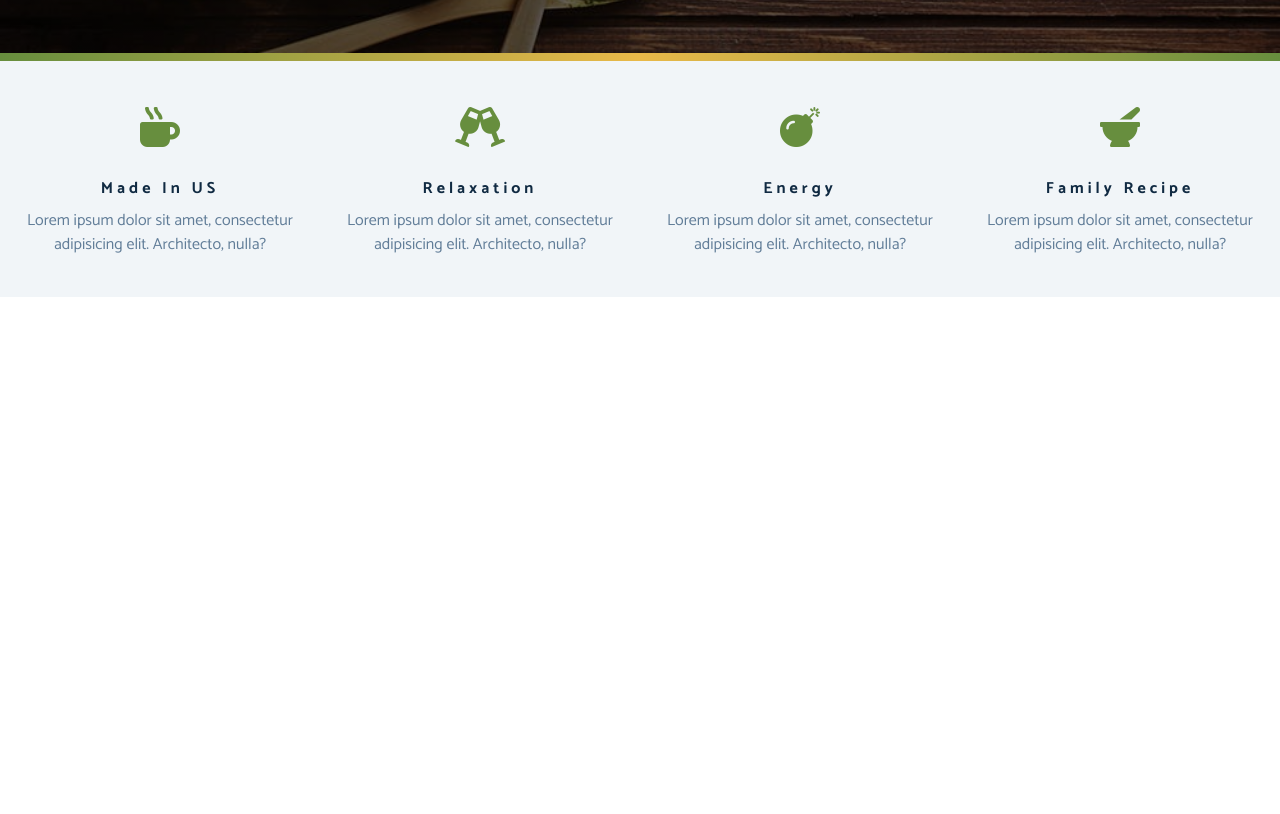
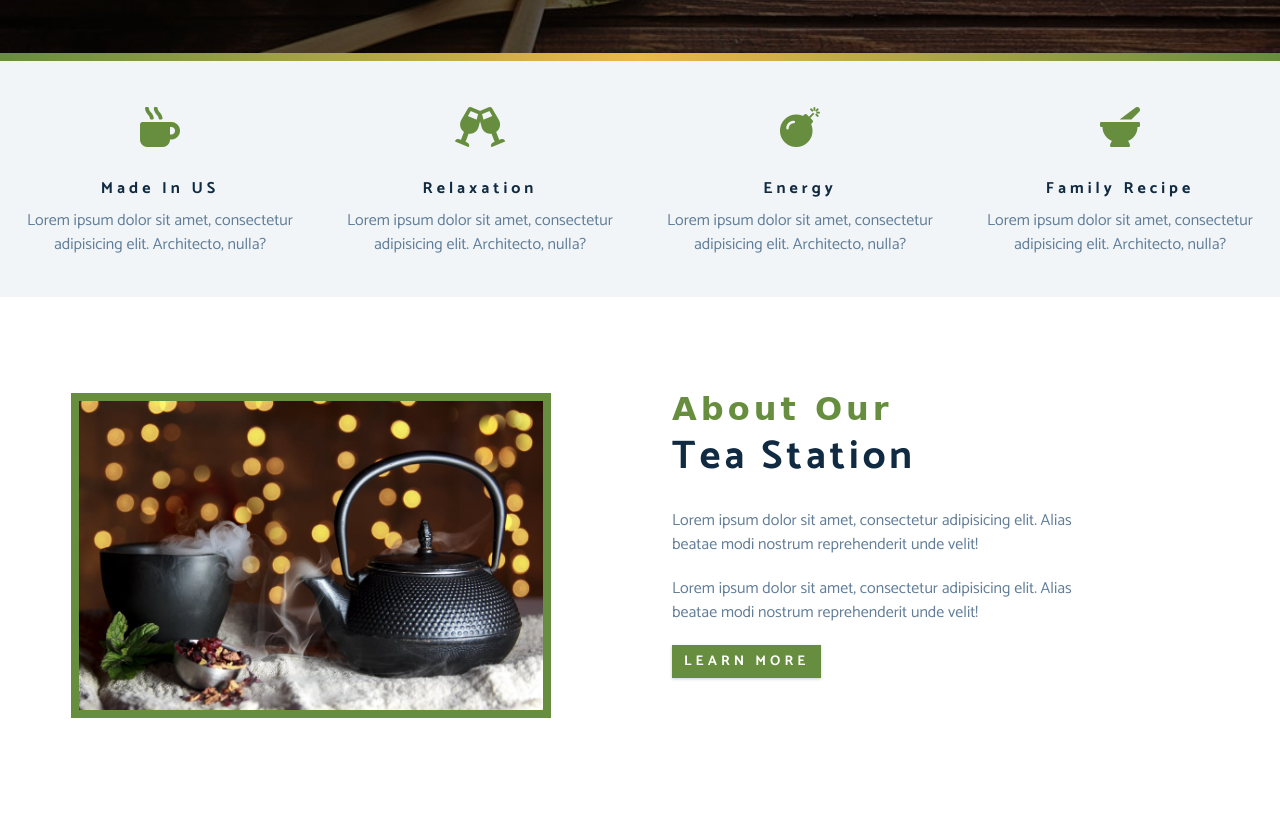
Before and after one commit to devgithinji/tea-station, a plain HTML site: page index.html in a window 1280 px wide. Shown: the part 747-1561 px from the top of the page. Before the commit the page ends 1044 px from the top, so only its background shows below. Drawn offline with Linux system fonts and the light colour scheme; a web font is replaced by a local one.

Commit message:
about section

```diff
--- a/css/styles.css
+++ b/css/styles.css
@@ -112,12 +112,12 @@ p {
     text-transform: uppercase;
     background: var(--clr-primary);
     color: var(--clr-white);
-    padding: 0.75rem 1rem;
+    padding: 0.375rem 0.75rem;
     letter-spacing: var(--spacing);
     display: inline-block;
     font-weight: 700;
     transition: var(--transition);
-    font-size: 1rem;
+    font-size: 0.875rem;
     border: none;
     cursor: pointer;
     box-shadow: 0 1px 3px rgba(0, 0, 0, 0.2);
@@ -132,6 +132,29 @@ p {
 .btn:hover {
     color: var(--clr-primary);
     background: var(--clr-primary-light);
+}
+
+.section-title h3 {
+    font-family: var(--ff-secondary);
+    color: var(--clr-primary);
+}
+
+.section-title {
+    margin-bottom: 2rem;
+}
+
+.section-center {
+    padding: 4rem 0;
+    width: 85vw;
+    margin: 0 auto;
+    max-width: 1170px;
+}
+
+@media screen and (min-width: 992px) {
+    .section-center {
+        width: 95vw;
+        padding: 4rem 1rem;
+    }
 }
 
 /*
@@ -237,3 +260,46 @@ skills
         width: 25%;
     }
 }
+
+/*
+====================
+About
+====================
+*/
+
+.about-img, .about-info {
+    padding: 2rem 0;
+}
+
+.about-picture-container {
+    background: var(--clr-primary);
+    border: 0.5rem solid var(--clr-primary);
+    max-width: 30rem;
+    /*    extra stuff*/
+    overflow: hidden;
+}
+
+.about-picture {
+    transition: var(--transition);
+}
+
+.about-picture-container:hover .about-picture {
+    opacity: 0.5;
+    transform: scale(1.2);
+}
+
+.about-text {
+    max-width: 26rem;
+    color: var(--clr-grey-5);
+}
+
+@media screen and (min-width: 99px) {
+    .about-img, .about-info {
+        float: left;
+        width: 50%;
+    }
+
+    .about-info {
+        padding-left: 2rem;
+    }
+}
--- a/index.html
+++ b/index.html
@@ -74,6 +74,31 @@
     </article>
     <!--    skill end-->
 </section>
+<!--about section-->
+<section>
+    <div class="section-center clearfix">
+        <!--        about img-->
+        <article class="about-img">
+            <div class="about-picture-container">
+                <img src="./images/about-bcg.jpeg" alt="tea kettle" class="about-picture">
+            </div>
+        </article>
+        <!--        about info-->
+        <article class="about-info">
+            <!--section title-->
+            <div class="section-title">
+                <h3>about our</h3>
+                <h2>tea station</h2>
+            </div>
+            <p class="about-text">Lorem ipsum dolor sit amet, consectetur adipisicing elit. Alias beatae modi nostrum
+                reprehenderit unde velit!</p>
+            <p class="about-text">Lorem ipsum dolor sit amet, consectetur adipisicing elit. Alias beatae modi nostrum
+                reprehenderit unde velit!</p>
+            <a href="about.html" class="btn">learn more</a>
+        </article>
+    </div>
+</section>
+<!--products section-->
 
 <script src="app.js"></script>
 </body>
```
